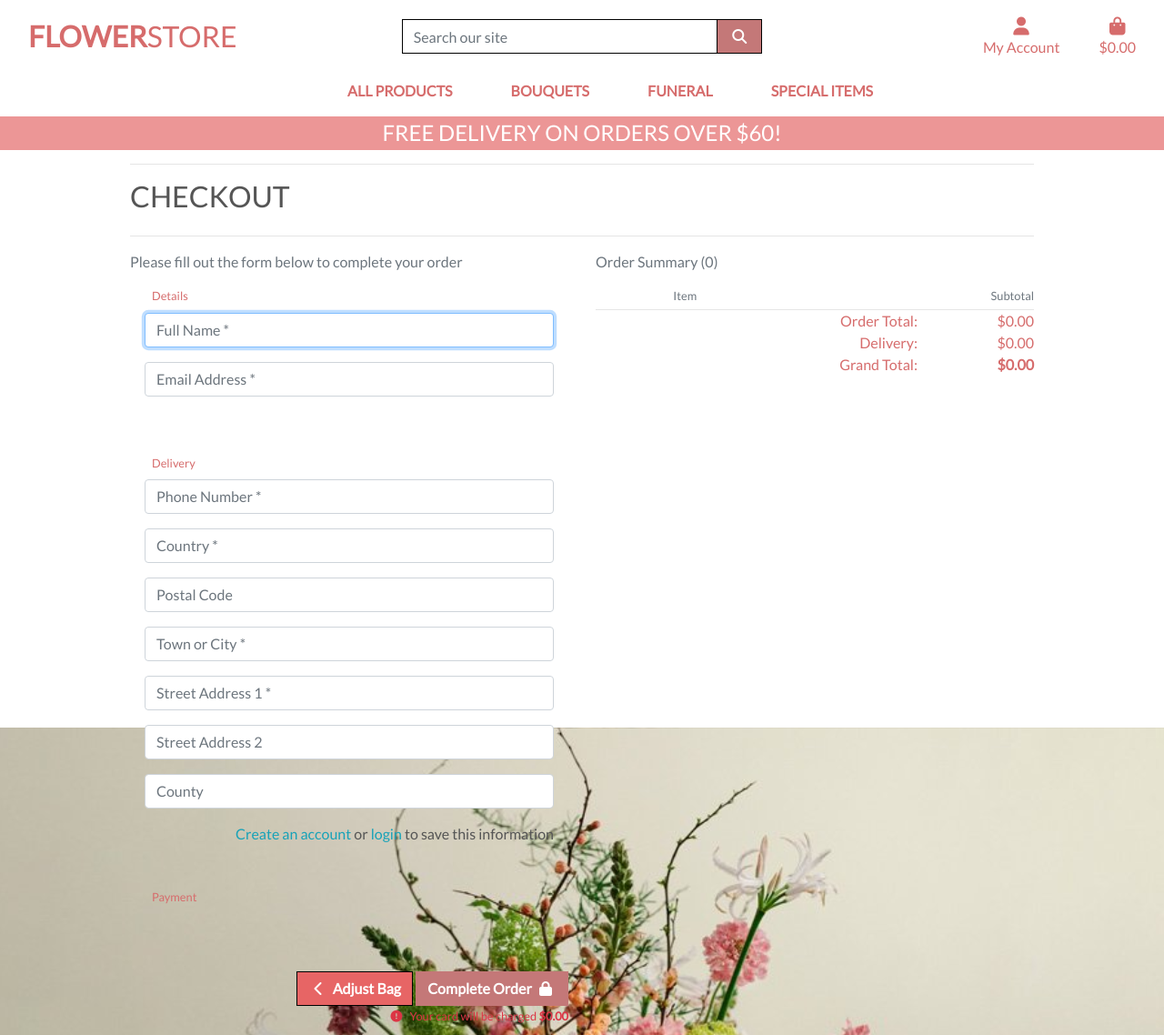
After one commit to YOSTINA-dh/flower_store1, a Django app: template checkout/templates/checkout/checkout.html in a window 1280 px wide. The commit adds this page. Shown: the whole page at 91% size. Run offline with Django 3.2, Linux system fonts and the light colour scheme; the template is opened without the code that fills it: values that come from a table or form of the project are taken from there, others are empty; some libraries are stand-ins or nearby versions.

Commit message:
added checkout views and templates

```diff
--- a/bag/templates/bag/bag.html
+++ b/bag/templates/bag/bag.html
@@ -108,7 +108,7 @@
                                         </span>
                                         <span class="text-uppercase">Keep Shopping</span>
                                     </a>
-                                    <a href="" class="btn btn-black rounded-0 btn-lg">
+                                    <a href="{% url 'checkout' %}" class="btn btn-black rounded-0 btn-lg">
                                         <span class="text-uppercase">Secure Checkout</span>
                                         <span class="icon">
                                             <i class="fas fa-lock"></i>
--- /dev/null
+++ b/checkout/templates/checkout/checkout.html
@@ -0,0 +1,137 @@
+{% extends "base.html" %}
+{% load static %}
+{% load bag_tools %}
+
+{% block extra_css %}
+    <link rel="stylesheet" href="{% static 'checkout/css/checkout.css' %}">
+{% endblock %}
+
+{% block page_header %}
+    <div class="container header-container">
+        <div class="row">
+            <div class="col"></div>
+        </div>
+    </div>
+{% endblock %}
+
+{% block content %}
+    <div class="overlay"></div>
+    <div class="container">
+        <div class="row">
+            <div class="col">
+                <hr>
+                <h2 class="logo-font mb-4">Checkout</h2>
+                <hr>
+            </div>
+        </div>
+
+        <div class="row">
+            <div class="col-12 col-lg-6 order-lg-last mb-5">
+                <p class="text-muted">Order Summary ({{ product_count }})</p>
+                <div class="row">
+                    <div class="col-7 offset-2">
+                        <p class="mb-1 mt-0 small text-muted">Item</p>
+                    </div>
+                    <div class="col-3 text-right">
+                        <p class="mb-1 mt-0 small text-muted">Subtotal</p>
+                    </div>
+                </div>
+                {% for item in bag_items %}
+                    <div class="row">
+                        <div class="col-2 mb-1">
+                            <a href="{% url 'product_detail' item.product.id %}">
+                                {% if item.product.image %}
+                                    <img class="w-100" src="{{ item.product.image.url }}" alt="{{ product.name }}">
+                                {% else %}
+                                    <img class="w-100" src="{{ MEDIA_URL }}noimage.png" alt="{{ product.name }}">
+                                {% endif %}
+                            </a>
+                        </div>
+                        <div class="col-7">
+                            <p class="my-0"><strong>{{ item.product.name }}</strong></p>
+                            <p class="my-0 small">Size: {% if item.product.has_sizes %}{{ item.size|upper }}{% else %}N/A{% endif %}</p>
+                            <p class="my-0 small text-muted">Qty: {{ item.quantity }}</p>
+                        </div>
+                        <div class="col-3 text-right">
+                            <p class="my-0 small text-muted">${{ item.product.price | calc_subtotal:item.quantity }}</p>
+                        </div>
+                    </div>
+                {% endfor %}
+                <hr class="my-0">
+                <div class="row text-black text-right">
+                    <div class="col-7 offset-2">
+                        <p class="my-0">Order Total:</p>
+                        <p class="my-0">Delivery:</p>
+                        <p class="my-0">Grand Total:</p>
+                    </div>
+                    <div class="col-3">
+                        <p class="my-0">${{ total | floatformat:2 }}</p>
+                        <p class="my-0">${{ delivery | floatformat:2 }}</p>
+                        <p class="my-0"><strong>${{ grand_total | floatformat:2 }}</strong></p>
+                    </div>
+                </div>
+            </div>
+            <div class="col-12 col-lg-6">
+                <p class="text-muted">Please fill out the form below to complete your order</p>
+                <form action="{% url 'checkout' %}" method="POST" id="payment-form">
+                    {% csrf_token %}
+                    <fieldset class="rounded px-3 mb-5">
+                        <legend class="fieldset-label small text-black px-2 w-auto">Details</legend>
+                        {{ order_form.full_name | as_crispy_field }}
+                        {{ order_form.email | as_crispy_field }}
+                    </fieldset>
+                    <fieldset class="rounded px-3 mb-5">
+                        <legend class="fieldset-label small text-black px-2 w-auto">Delivery</legend>
+                        {{ order_form.phone_number | as_crispy_field }}
+                        {{ order_form.country | as_crispy_field }}
+                        {{ order_form.postcode | as_crispy_field }}
+                        {{ order_form.town_or_city | as_crispy_field }}
+                        {{ order_form.street_address1 | as_crispy_field }}
+                        {{ order_form.street_address2 | as_crispy_field }}
+                        {{ order_form.county | as_crispy_field }}
+                        <div class="form-check form-check-inline float-right mr-0">
+							{% if user.is_authenticated %}
+								<label class="form-check-label" for="id-save-info">Save this delivery information to my profile</label>
+                                <input class="form-check-input ml-2 mr-0" type="checkbox" id="id-save-info" name="save-info" checked>
+							{% else %}
+								<label class="form-check-label" for="id-save-info">
+                                    <a class="text-info" href="{% url 'account_signup' %}">Create an account</a> or
+                                    <a class="text-info" href="{% url 'account_login' %}">login</a> to save this information
+                                </label>
+							{% endif %}
+						</div>
+                    </fieldset>
+                    <fieldset class="px-3">
+                        <legend class="fieldset-label small text-black px-2 w-auto">Payment</legend>
+                        <!-- A Stripe card element will go here -->
+                        <div class="mb-3" id="card-element"></div>
+
+                        <!-- Used to display form errors -->
+                        <div class="mb-3 text-danger" id="card-errors" role="alert"></div>
+                    </fieldset>
+
+                    <div class="submit-button text-right mt-5 mb-2">
+						<a href="{% url 'view_bag' %}" class="btn btn-outline-black rounded-0">
+							<span class="icon">
+								<i class="fas fa-chevron-left"></i>
+							</span>
+							<span class="font-weight-bold">Adjust Bag</span>
+						</a>
+						<button id="submit-button" class="btn btn-black rounded-0">
+							<span class="font-weight-bold">Complete Order</span>
+							<span class="icon">
+								<i class="fas fa-lock"></i>
+							</span>
+						</button>
+						<p class="small text-danger my-0">
+							<span class="icon">
+								<i class="fas fa-exclamation-circle"></i>
+							</span>
+							<span>Your card will be charged <strong>${{ grand_total|floatformat:2 }}</strong></span>
+						</p>
+					</div>
+                </form>
+            </div>
+        </div>
+    </div>
+{% endblock %}
--- /dev/null
+++ b/checkout/urls.py
@@ -0,0 +1,6 @@
+from django.urls import path
+from . import views
+
+urlpatterns = [
+    path('', views.checkout, name='checkout')
+]
--- a/flower_store/urls.py
+++ b/flower_store/urls.py
@@ -24,4 +24,5 @@ urlpatterns = [
     path('', include('home.urls')),
     path('products/', include('products.urls')),
     path('bag/', include('bag.urls')),
+    path('checkout/', include('checkout.urls')),
 ] + static(settings.MEDIA_URL, document_root=settings.MEDIA_ROOT)
```
Also changed, not shown: checkout/views.py (+18 -2 lines), flower_store/settings.py (+11 -1 lines), requirements.txt (+18 -5 lines), checkout/static/checkout/css/checkout.css (added).
